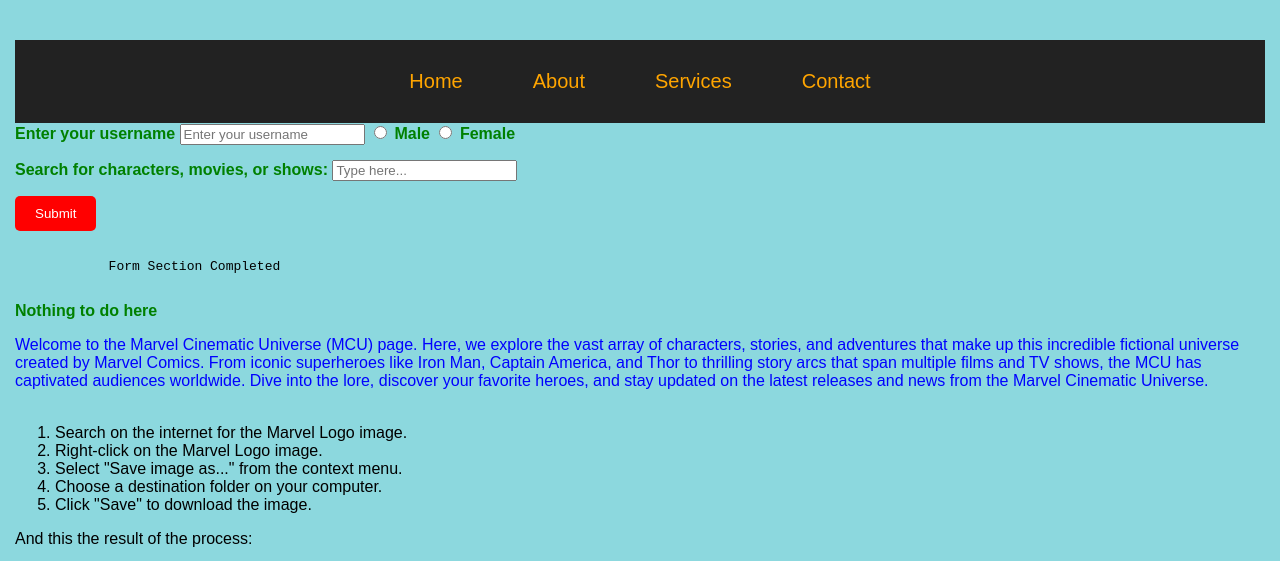
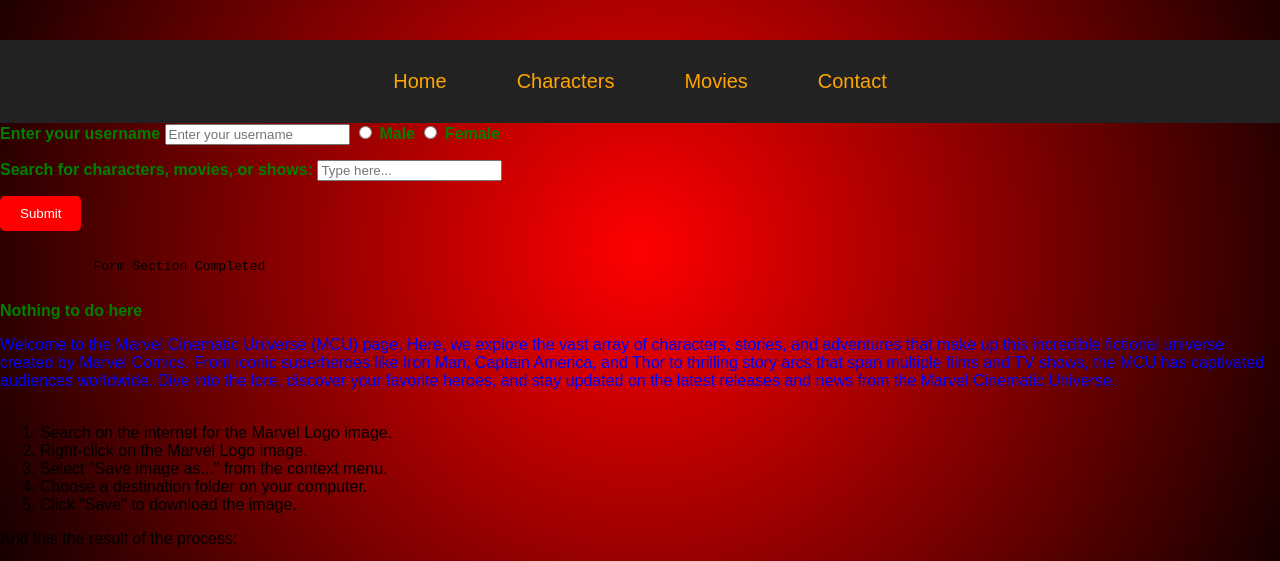
Before and after one commit to kunal-codez/BasedOnMarvel, a plain HTML site: page index.html in a window 1280 px wide. Shown: the part 191-752 px from the top of the page. Drawn offline with Linux system fonts and the light colour scheme; grey boxes are pictures that could not be loaded.

Commit message:
Added the new pages like Characters and Movies

```diff
--- /dev/null
+++ b/CharactersStylish.css
@@ -0,0 +1,5 @@
+body {
+  margin: 0;
+  height: 100vh;
+  background: radial-gradient(circle, red, black);
+}
--- a/StylishMarvel.css
+++ b/StylishMarvel.css
@@ -1,8 +1,7 @@
 body {
-    background-color: rgb(140, 216, 222);
-    font-family: Arial, sans-serif;
-    margin: 15px;
-    padding: 0;
+  margin: 0;
+  height: 100vh;
+  background: radial-gradient(circle, red, black);
 }
 /* Marvel-themed classes */
 .iron-man {
--- a/index.html
+++ b/index.html
@@ -69,10 +69,10 @@
     <header>
         <nav>
             <ul style="display: inline-flex; list-style-type: disc; gap: 40px; font-size: 20px; text-align: center;">
-                <li><a href="HOME">Home</a></li>
-                <li><a href="ABOUT">About</a></li>
-                <li><a href="SERVICES">Services</a></li>
-                <li><a href="CONTACT">Contact</a></li>
+                <li><a href="index.html">Home</a></li>
+                <li><a href="characters.html">Characters</a></li>
+                <li><a href="movies.html">Movies</a></li>
+                <li><a href="contact.html">Contact</a></li>
             </ul>
         </nav>
     </header>
--- /dev/null
+++ b/moviesStylish.css
@@ -0,0 +1,5 @@
+body {
+  margin: 0;
+  height: 100vh;
+  background: radial-gradient(circle, red, black);
+}
```
Also changed, not shown: characters.html (added, +29 -0 lines), movies.html (added, +20 -0 lines).
